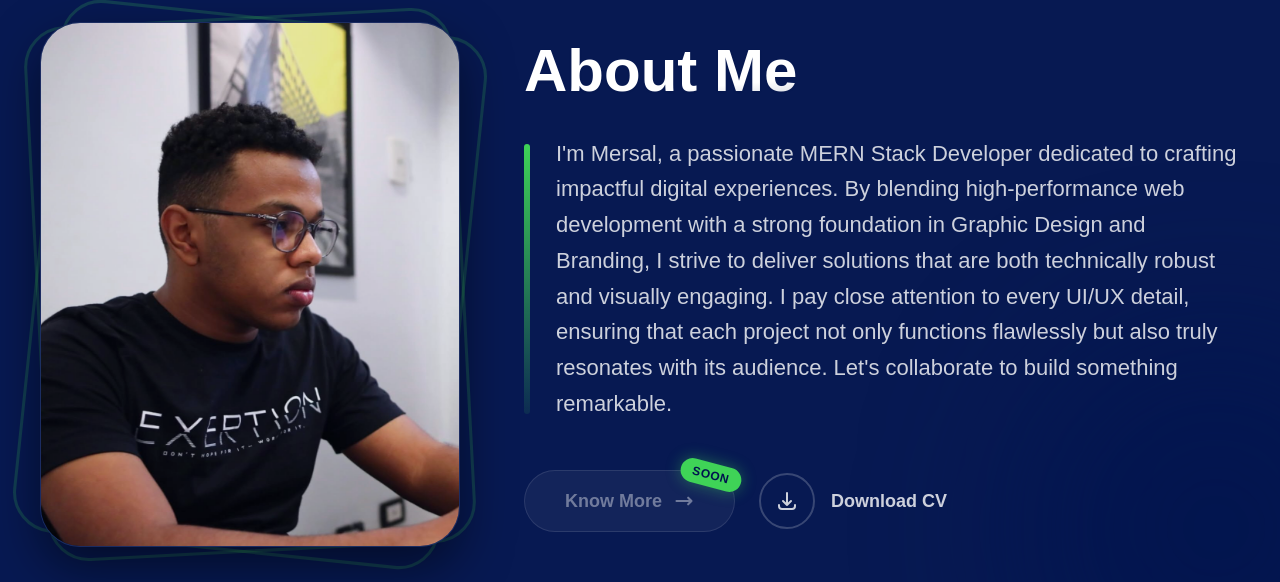
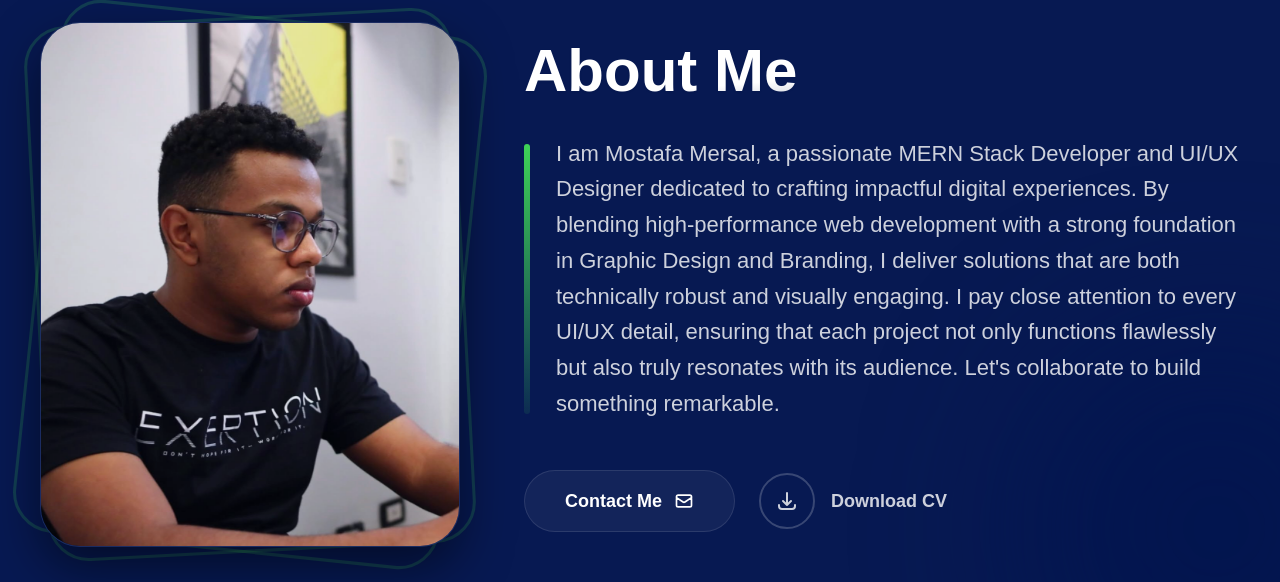
Before and after one commit to MersalHussin/Mersal-PortofolioNew, a React (Create React App) app: page / in a window 1280 px wide. Shown: the part 878-1460 px from the top of the page. Built offline with nearby package versions, Linux system fonts and the light colour scheme; no server answers; the database is empty; some icons are missing; a web font is replaced by a local one.

Commit message:
feat: replace placeholder with contact button, implement fade-out for loader, and remove redundant map flag list

```diff
--- a/src/App.tsx
+++ b/src/App.tsx
@@ -17,6 +17,7 @@ function AppContent() {
   const location = useLocation();
   const isHome = location.pathname === "/";
   const [loading, setLoading] = useState(true);
+  const [isFadingOut, setIsFadingOut] = useState(false);
 
   useEffect(() => {
     const initApp = async () => {
@@ -27,8 +28,11 @@ function AppContent() {
         // Add a slight delay for smooth transition and logo visibility
         // Wait a bit longer to allow components to mount and fetch data
         setTimeout(() => {
-          setLoading(false);
-        }, 2500);
+          setIsFadingOut(true);
+          setTimeout(() => {
+            setLoading(false);
+          }, 500); // 500ms fade out transition
+        }, 2000); // Reduced to 2s to compensate for the fade out time
       } catch (error) {
         console.error("Error initializing app:", error);
         setLoading(false);
@@ -44,8 +48,12 @@ function AppContent() {
 
   return (
     <>
-      {loading && <Loader />}
-      <div className={`text-center transition-opacity duration-1000 ${loading ? 'opacity-0 h-screen overflow-hidden' : 'opacity-100'}`}>
+      {loading && (
+        <div className={`fixed inset-0 z-[9999] transition-opacity duration-500 pointer-events-none ${isFadingOut ? 'opacity-0' : 'opacity-100'}`}>
+          <Loader />
+        </div>
+      )}
+      <div className={`text-center ${loading && !isFadingOut ? 'h-screen overflow-hidden' : ''}`}>
         <Navbar minimal={!isHome} />
         <Routes>
           <Route path="/" element={<Home />} />
--- a/src/components/Map.tsx
+++ b/src/components/Map.tsx
@@ -85,7 +85,6 @@ const Map = () => {
                 >
                   <div className="bg-main-dark/95 backdrop-blur-sm border border-accent/30 rounded-xl px-4 py-2 shadow-[0_0_25px_rgba(63,211,87,0.15)]">
                     <div className="flex items-center gap-2">
-                      <span className="text-2xl">{country.flag}</span>
                       <span className="text-white font-bold text-sm">
                         {t(country.nameKey)}
                       </span>
@@ -98,30 +97,6 @@ const Map = () => {
             ))}
           </div>
 
-          {/* Country flags bar below map */}
-          <div className="flex justify-center items-center gap-6 mt-10 flex-wrap">
-            {countries.map((country) => (
-              <div
-                key={country.id}
-                className={`flex items-center gap-2 px-4 py-2 rounded-xl border transition-all duration-300 cursor-pointer ${
-                  hoveredCountry === country.id
-                    ? "bg-accent/10 border-accent/40 scale-105"
-                    : "bg-white/5 border-white/10 hover:border-white/20"
-                }`}
-                onMouseEnter={() => setHoveredCountry(country.id)}
-                onMouseLeave={() => setHoveredCountry(null)}
-              >
-                <span className="text-2xl">{country.flag}</span>
-                <span
-                  className={`font-bold text-sm transition-colors duration-300 ${
-                    hoveredCountry === country.id ? "text-accent" : "text-white/70"
-                  }`}
-                >
-                  {t(country.nameKey)}
-                </span>
-              </div>
-            ))}
-          </div>
         </div>
       </div>
     </section>
--- a/src/i18n.ts
+++ b/src/i18n.ts
@@ -22,8 +22,9 @@ const resources = {
       downloadCV: "Download CV",
       exploreProjects: "Explore Projects",
       aboutMe: "About Me",
+      contactMe: "Contact Me",
       aboutText:
-        "I'm Mersal, a passionate MERN Stack Developer dedicated to crafting impactful digital experiences. By blending high-performance web development with a strong foundation in Graphic Design and Branding, I strive to deliver solutions that are both technically robust and visually engaging. I pay close attention to every UI/UX detail, ensuring that each project not only functions flawlessly but also truly resonates with its audience. Let's collaborate to build something remarkable.",
+        "I am Mostafa Mersal, a passionate MERN Stack Developer and UI/UX Designer dedicated to crafting impactful digital experiences. By blending high-performance web development with a strong foundation in Graphic Design and Branding, I deliver solutions that are both technically robust and visually engaging. I pay close attention to every UI/UX detail, ensuring that each project not only functions flawlessly but also truly resonates with its audience. Let's collaborate to build something remarkable.",
       services: "Services",
       testimonials: "Testimonials",
       "testimonials-viewAll": "Read All Testimonials",
@@ -195,8 +196,9 @@ const resources = {
       downloadCV: " السيرة الذاتية",
             exploreProjects: "إكتشف المشاريع",
       aboutMe: "من أنا",
+      contactMe: "تواصل معي",
       aboutText:
-        "أنا مرسال، مطور واجهات ويب متكاملة (MERN Stack) شغوف بصناعة تجارب رقمية مميزة. أجمع بين خبرتي في بناء تطبيقات الويب السريعة والفعالة، وبين خلفيتي في تصميم الجرافيك والهويات البصرية، لأقدم حلولاً تجمع بين الأداء التقني العالي والجمال البصري. أهتم بأدق تفاصيل تجربة المستخدم (UI/UX) لضمان خروج كل مشروع بصورة احترافية تترك أثراً إيجابياً وتلبي تطلعاتك. يسعدني دائماً التعاون لتحويل أفكارك إلى واقع ملموس.",
+        "أنا مصطفى مرسال، مطور واجهات ويب متكاملة (MERN Stack) ومصمم UI/UX، شغوف بصناعة تجارب رقمية استثنائية. أجمع بين خبرتي في بناء تطبيقات الويب السريعة والفعالة، وبين خلفيتي القوية في تصميم الجرافيك وبناء الهويات البصرية، لأقدم حلولاً مبتكرة تجمع بين الأداء التقني العالي والتميز البصري. أولي اهتماماً بالغاً بأدق تفاصيل تجربة المستخدم لضمان خروج كل مشروع بصورة احترافية تلبي تطلعاتك وتترك أثراً إيجابياً. يسعدني دائماً التعاون لتحويل رؤيتك وأفكارك إلى واقع ملموس.",
       services: "الخدمات",
       "services-t": "الخدمات",
       testimonials: "آراء أفتخر بها",
--- a/src/pages/Home.tsx
+++ b/src/pages/Home.tsx
@@ -133,6 +133,7 @@ style={{
               </div>
 
               <div className="pt-12 flex flex-wrap justify-start max-lg:justify-center gap-6 items-center">
+                {/*
                 <div
                   className="relative px-8 sm:px-10 py-4 bg-white/5 text-white/40 font-black text-base sm:text-lg rounded-full cursor-not-allowed border border-white/10"
                 >
@@ -143,11 +144,23 @@ style={{
                     </svg>
                   </span>
 
-                  {/* Soon Badge */}
                   <div className="absolute -top-2 -right-2 bg-accent text-main-dark text-[10px] sm:text-xs px-3 py-1 rounded-full font-black shadow-[0_0_15px_rgba(63,211,87,0.4)] uppercase tracking-wider transform rotate-[15deg]">
                     Soon
                   </div>
                 </div>
+                */}
+
+                <a
+                  href="mailto:hi@mersal.com"
+                  className="group relative px-8 sm:px-10 py-4 bg-white/5 hover:bg-accent text-white hover:text-main-dark font-black text-base sm:text-lg rounded-full border border-white/10 hover:border-accent transition-all duration-300 shadow-[0_0_0_rgba(63,211,87,0)] hover:shadow-[0_0_20px_rgba(63,211,87,0.4)] flex items-center gap-3"
+                >
+                  <span className="relative z-10 flex items-center gap-3">
+                    {t("contactMe")}
+                  </span>
+                  <svg className="w-5 h-5 relative z-10 transition-transform duration-300 group-hover:scale-110" fill="none" viewBox="0 0 24 24" stroke="currentColor">
+                    <path strokeLinecap="round" strokeLinejoin="round" strokeWidth={2} d="M3 8l7.89 5.26a2 2 0 002.22 0L21 8M5 19h14a2 2 0 002-2V7a2 2 0 00-2-2H5a2 2 0 00-2 2v10a2 2 0 002 2z" />
+                  </svg>
+                </a>
 
                 <a
                   href={cvLink}
```
